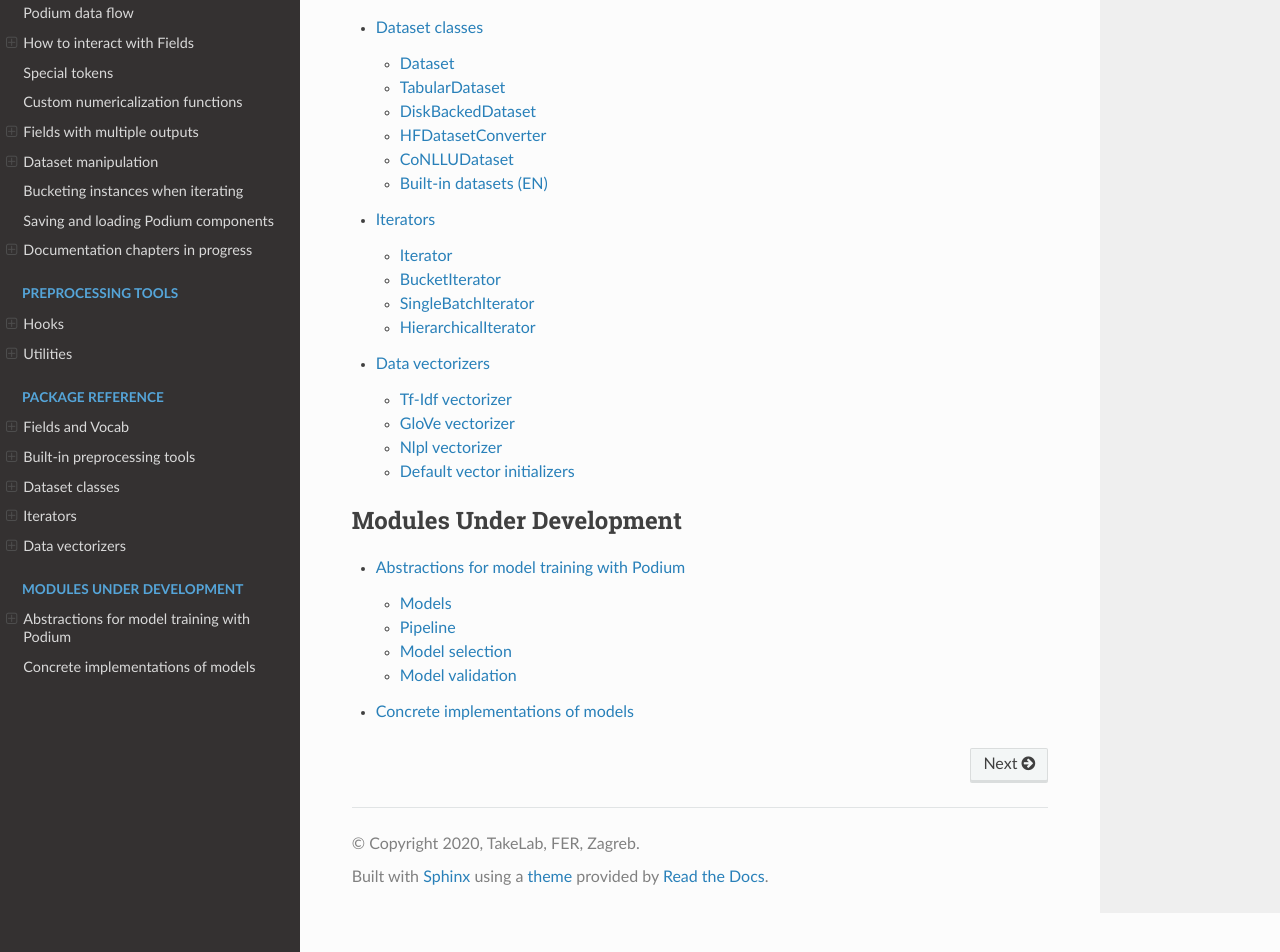
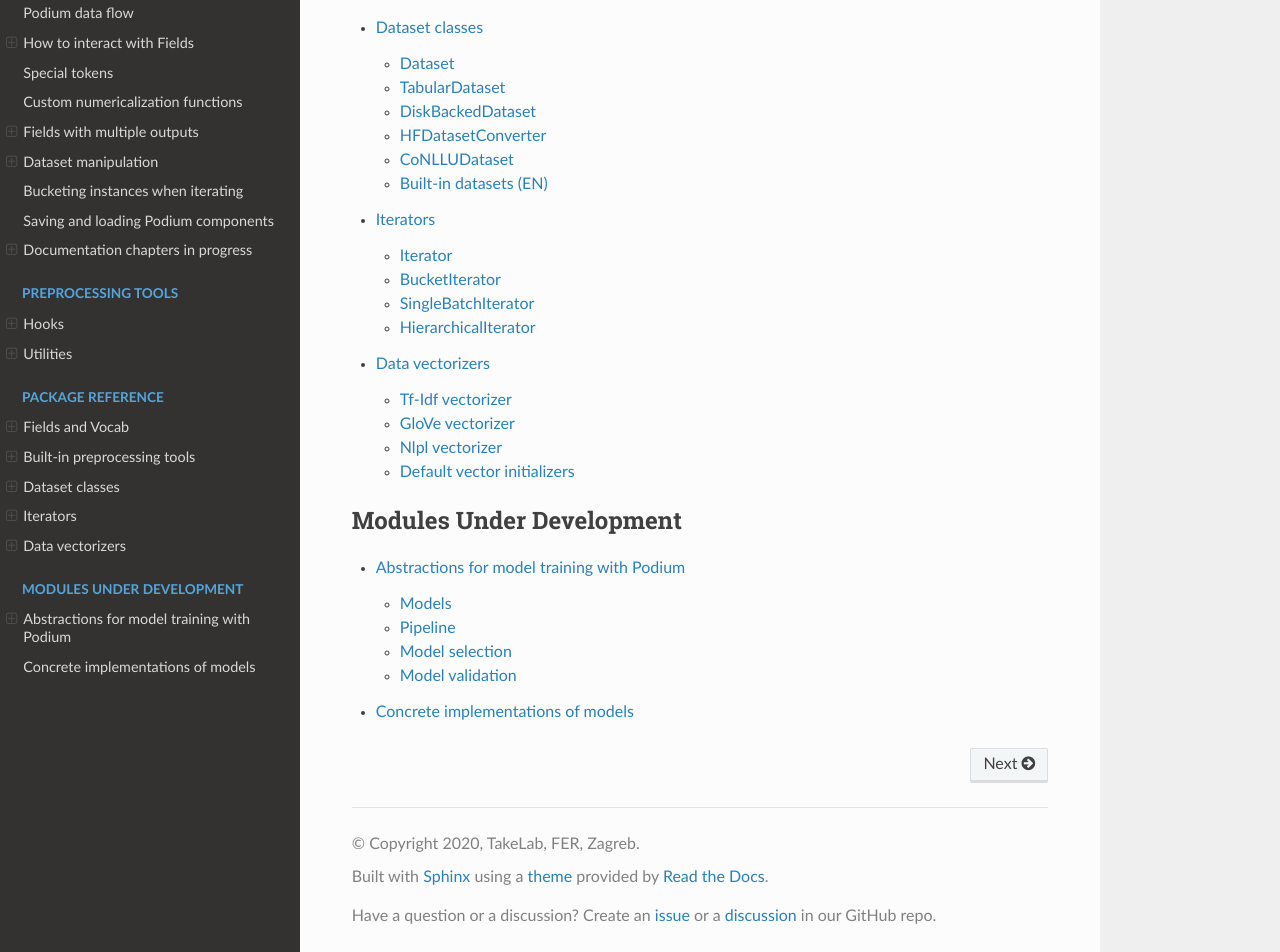
Before and after one commit to TakeLab/podium, a Sphinx documentation site: the page built from docs/source/index.rst, in a window 1280 px wide and 1400 px high, scrolled down 1912 px. Shown: the part 448-1400 px from the top of the window. Built offline with Sphinx 7.4.7 and the Read the Docs theme 2.0.0, drawn with Linux system fonts in a browser that asks for light colours.

Commit message:
Add footer in docs with links to issues/discsussions (#313)
* Add footer in docs with links to issues/discsussions

* Fix typo

```diff
--- a/docs/source/_static/css/podium.css
+++ b/docs/source/_static/css/podium.css
@@ -40,6 +40,10 @@ a.icon.icon-home {
     margin: 10 auto;
 }
 
+.footer {
+    margin-top: 20px;
+}
+
 /*Home icon hover*/
 a.icon.icon-home:hover {
     background-color: #3498DB;
--- a/docs/source/_static/js/custom.js
+++ b/docs/source/_static/js/custom.js
@@ -61,10 +61,19 @@ function addColabLink() {
     if (hasNotebook.includes(pageName)) {
         const colabLink = `<a href="https://colab.research.google.com/github/mttk/podium/blob/master/docs/source/notebooks/${pageName}.ipynb">
             <img src="https://colab.research.google.com/assets/colab-badge.svg" alt="Open In Colab"/>
-        </a>`
-        const leftMenu = document.querySelector(".wy-breadcrumbs-aside")
-        leftMenu.innerHTML = colabLink + '\n' + leftMenu.innerHTML
+        </a>`;
+        const leftMenu = document.querySelector(".wy-breadcrumbs-aside");
+        leftMenu.innerHTML = colabLink + '\n' + leftMenu.innerHTML;
     }
+}
+
+function addCustomFooter() {
+    const customFooter = document.createElement("div");
+    const questionOrIssue = document.createElement("div");
+    questionOrIssue.innerHTML = "Have a question or a discussion? Create an <a href='https://github.com/TakeLab/podium/issues'>issue</a> or a <a href='https://github.com/TakeLab/podium/discussions'>discussion</a> in our GitHub repo.";
+    customFooter.appendChild(questionOrIssue);
+    customFooter.classList.add("footer");
+    document.querySelector("footer").appendChild(customFooter);
 }
 
 function addVersionControl() {
@@ -142,6 +151,7 @@ function onLoad() {
     addIcon();
     addVersionControl();
     addColabLink();
+    addCustomFooter();
 // Uncomment when public
     //addGithubButton();
     //parseGithubButtons();
```
